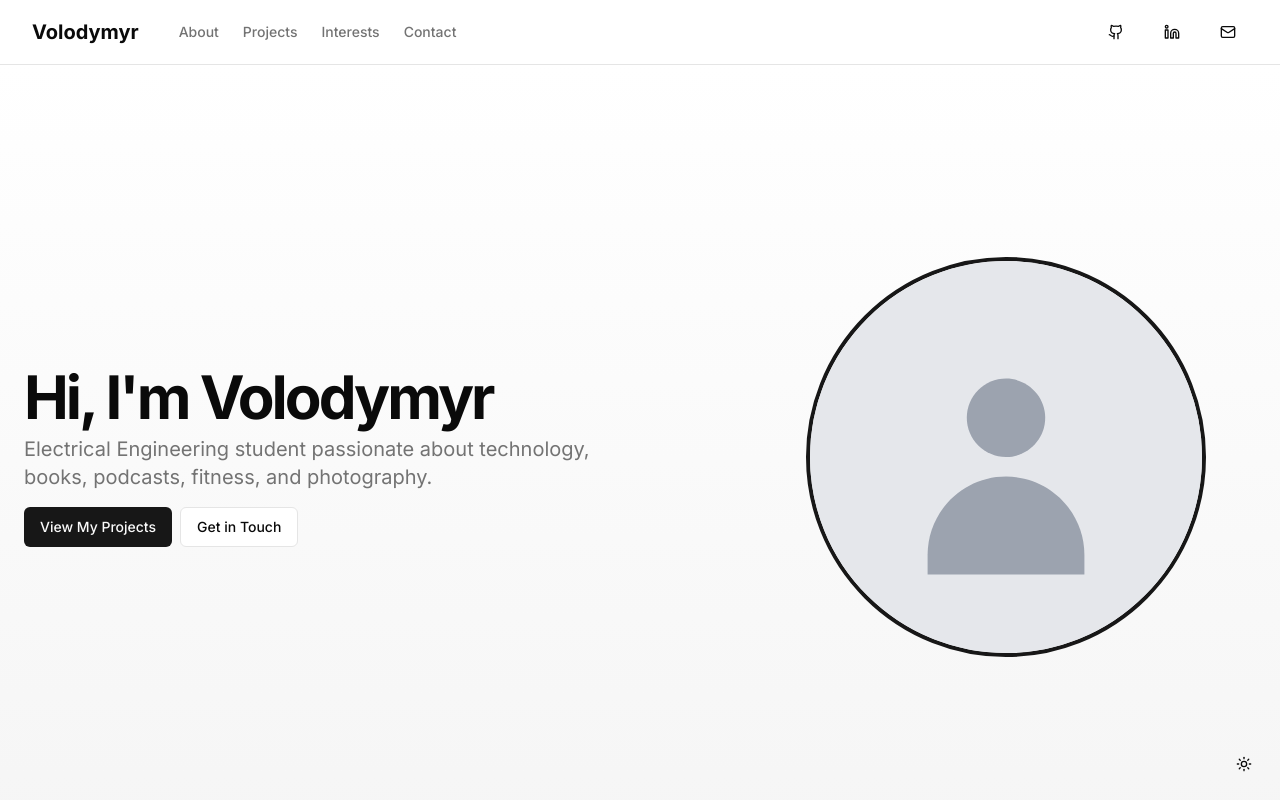
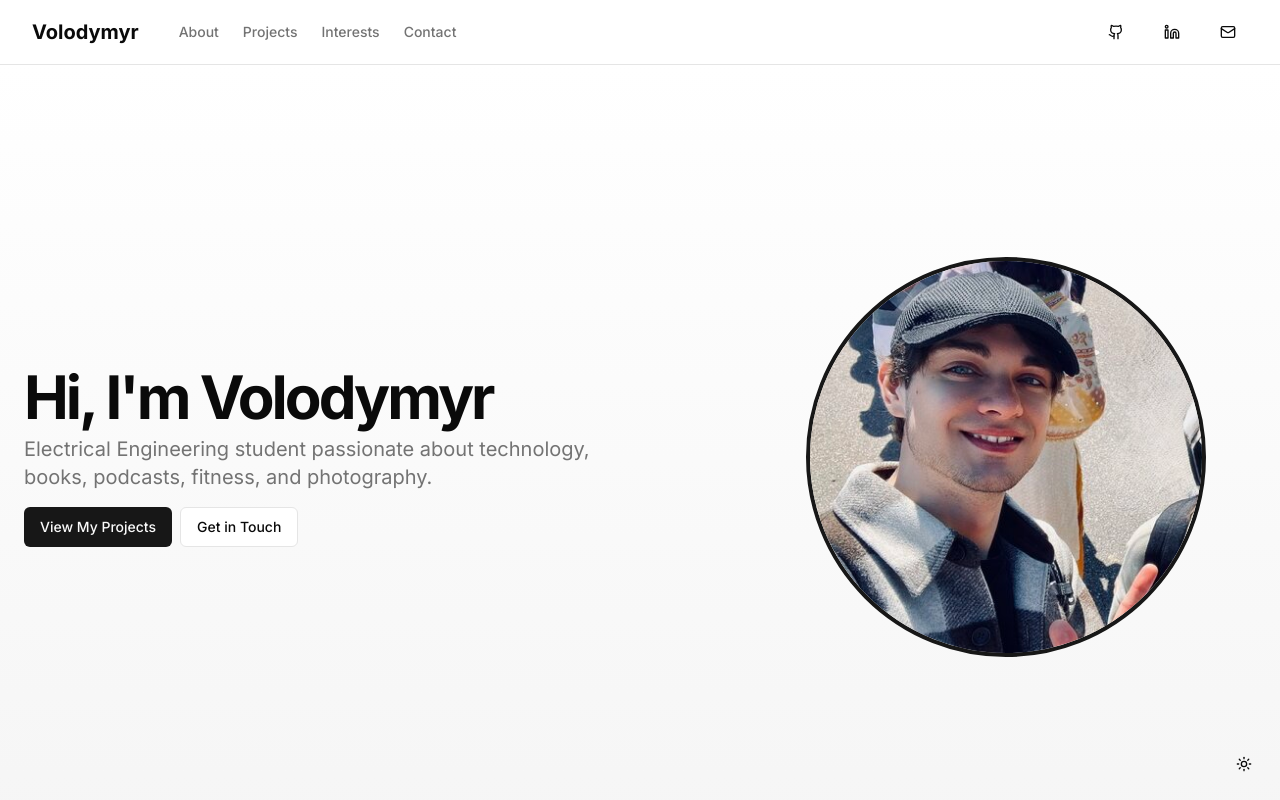
Before and after one commit to VSTimeless/volodymyr-pesr-web, a Next.js app: page / in a window 1280 px wide. Shown: the top 800 px of the page. Built offline with nearby package versions, Linux system fonts and the light colour scheme.

Commit message:
fix: use optimized placeholder.jpg for profile image

```diff
--- a/app/page.tsx
+++ b/app/page.tsx
@@ -87,7 +87,7 @@ export default function Home() {
               <div className="flex items-center justify-center">
                 <div className="relative h-[300px] w-[300px] md:h-[400px] md:w-[400px] rounded-full overflow-hidden border-4 border-primary">
                   <Image
-                    src="/placeholder.svg"
+                    src="/placeholder.jpg"
                     alt="Volodymyr"
                     fill
                     className="object-cover"
```
